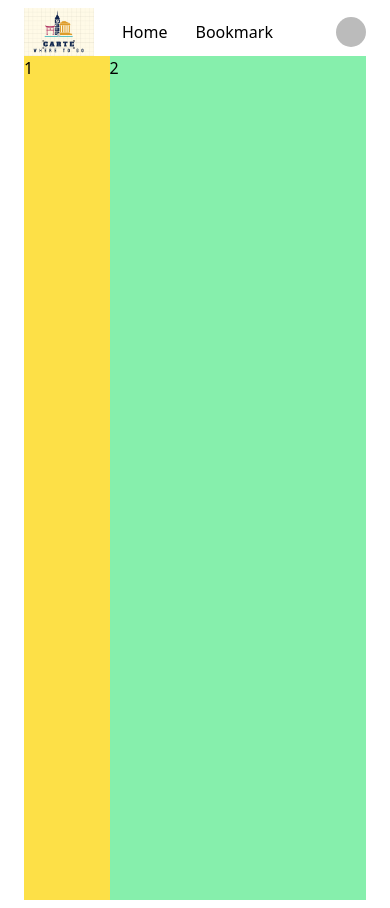
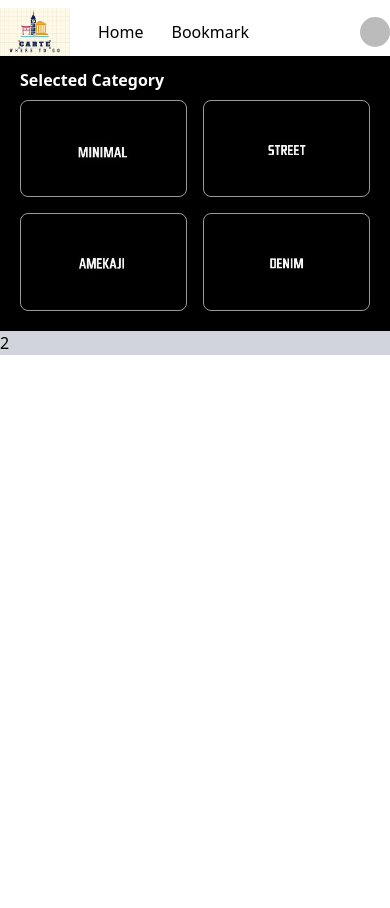
Before and after one commit to afds4567/carte, a Next.js app: page / in a window 390 px wide. After the commit the page ends 844 px from the top, so only its background shows below. Built offline with nearby package versions, Linux system fonts and the light colour scheme; no server answers; sample sign-in values are in the browser's storage; a web font is replaced by a local one.

Commit message:
refactor: applying responsive design

```diff
--- a/src/app/layout.tsx
+++ b/src/app/layout.tsx
@@ -15,7 +15,7 @@ export default function RootLayout({
 }) {
   return (
     <html lang="en">
-      <body className="px-6 py-2">
+      <body className="px-0 py-2">
         <Provider>
           <HeadNavBar />
           {children}
--- a/src/app/page.tsx
+++ b/src/app/page.tsx
@@ -1,4 +1,5 @@
 "use client";
+import CategoryList from "@/components/Home/CategoryList";
 import { signOut, useSession } from "next-auth/react";
 import { useRouter } from "next/navigation";
 import { useEffect } from "react";
@@ -14,11 +15,11 @@ export default function Home() {
   }, [session]);
 
   return (
-    <div>
-      <div className="grid grid-cols-4 h-screen">
-        <div className="bg-yellow-300">1</div>
-        <div className="bg-green-300 col-span-3">2</div>
+    <div className="grid gird-cols-1 md:grid-cols-4">
+      <div className="bg-black p-3 w-screen md:w-auto md:bg-yellow-100 ">
+        <CategoryList />
       </div>
+      <div className="bg-gray-300 col-span-3">2</div>
     </div>
   );
 }
--- a/src/components/Home/CategoryList.tsx
+++ b/src/components/Home/CategoryList.tsx
@@ -21,6 +21,7 @@ const CategoryList = () => {
       <div
         className="grid
         grid-cols-2
+
         md:grid-cols-2
         lg:grid-cols-3"
       >
```
